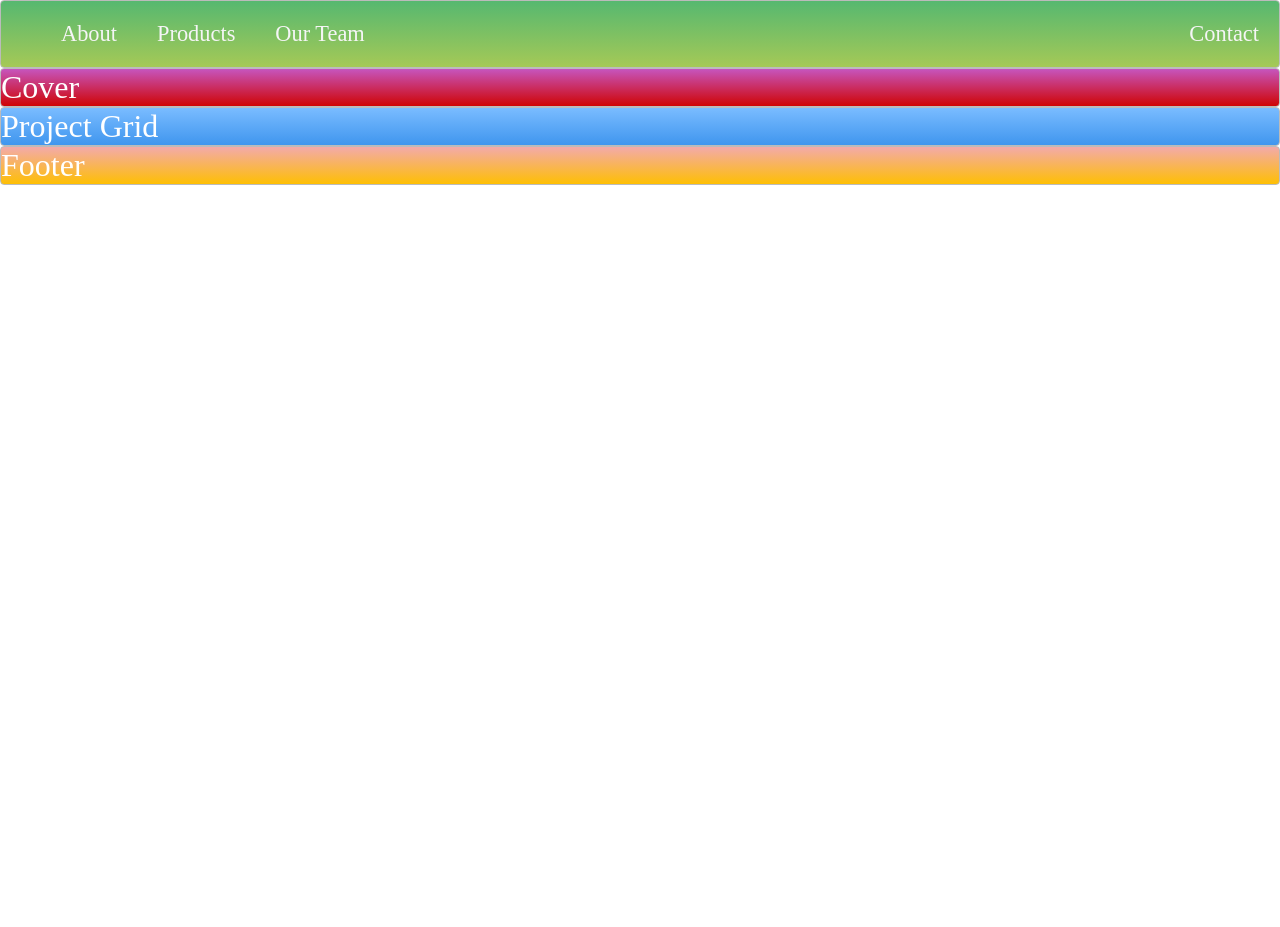
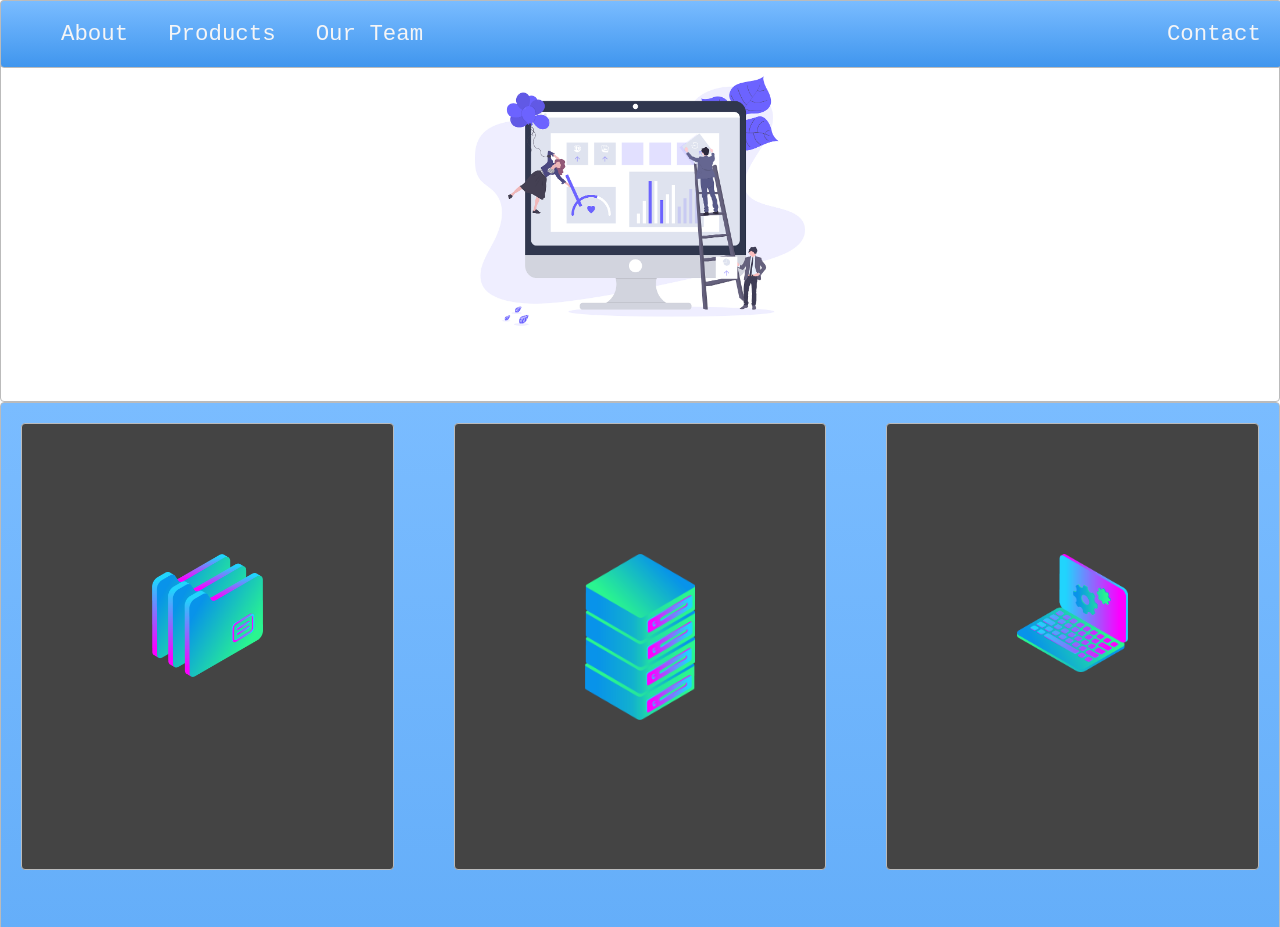
Before and after one commit to alexbkn98/project-start, a plain HTML site: page index.html in a window 1280 px wide. Shown: the top 927 px of the page. Before the commit the page ends 800 px from the top, so only its background shows below. Drawn offline with Linux system fonts and the light colour scheme.

Commit message:
just another commit

```diff
--- a/index.html
+++ b/index.html
@@ -5,7 +5,7 @@
     <link rel="stylesheet" type="text/css" href="./style.css" />
   </head>
   <body>
-    <nav class="zone green">
+    <nav class="zone blue sticky">
       <ul class="main-nav">
         <li><a href="">About</a></li>
         <li><a href="">Products</a></li>
@@ -13,8 +13,35 @@
         <li class="push"><a href="">Contact</a></li>
       </ul>
     </nav>
-    <div class="zone red">Cover</div>
-    <div class="zone blue">Project Grid</div>
-    <div class="zone yellow">Footer</div>
+    <div class="container zone">
+      <img src="./img/undraw.png" alt="" class="cover" />
+    </div>
+    <div class="zone blue grid-wrapper">
+      <div class="box zone">
+        <img src="./img/files_2.png" alt="" />
+      </div>
+      <div class="box zone">
+        <img src="./img/server_2_2.png" alt="" />
+      </div>
+      <div class="box zone">
+        <img src="./img/monitor_settings_2.png" alt="" />
+      </div>
+      <div class="box zone">
+        <img src="./img/server_3.png" alt="" />
+      </div>
+      <div class="box zone">
+        <img src="./img/data_storage_2_2.png" alt="" />
+      </div>
+      <div class="box zone">
+        <img src="./img/monitor_coding_2.png" alt="" />
+      </div>
+      <div class="box zone">
+        <img src="./img/desktop_analytics_2.png" alt="" />
+      </div>
+      <div class="box zone">
+        <img src="./img/server_safe_2.png" alt="" />
+      </div>
+    </div>
+    <footer class="zone yellow">Footer</footer>
   </body>
 </html>
--- a/style.css
+++ b/style.css
@@ -1,5 +1,6 @@
 body {
   margin: 0;
+  font-family: "Courier New", Courier, monospace;
 }
 
 .zone {
@@ -27,11 +28,24 @@ body {
 
 /* NAV */
 
+.sticky {
+  position: fixed;
+  top: 0;
+  width: 100%;
+}
+
 .main-nav {
   display: flex;
   list-style: none;
   font-size: 0.7em;
   margin: 0;
+}
+
+@media only screen and (max-width: 600px) {
+  .main-nav {
+    font-size: 0.5em;
+    padding: 0;
+  }
 }
 
 .push {
@@ -45,6 +59,41 @@ li {
 a {
   color: #f5f5f6;
   text-decoration: none;
+}
+
+/* COVER */
+
+.container {
+  display: flex;
+  justify-content: center;
+  align-items: center;
+  height: 50vh;
+}
+
+.cover {
+  width: 50vh;
+}
+
+/* GRID */
+
+.grid-wrapper {
+  display: grid;
+  gap: 20px;
+  grid-template-columns: repeat(auto-fill, minmax(350px, 1fr));
+}
+
+.box > img {
+  width: 100%;
+}
+
+.box {
+  background-color: #444;
+  padding: 130px;
+  margin: 20px;
+}
+
+footer {
+  text-align: center;
 }
 
 /*https://paulund.co.uk/how-to-create-shiny-css-buttons*/
```
